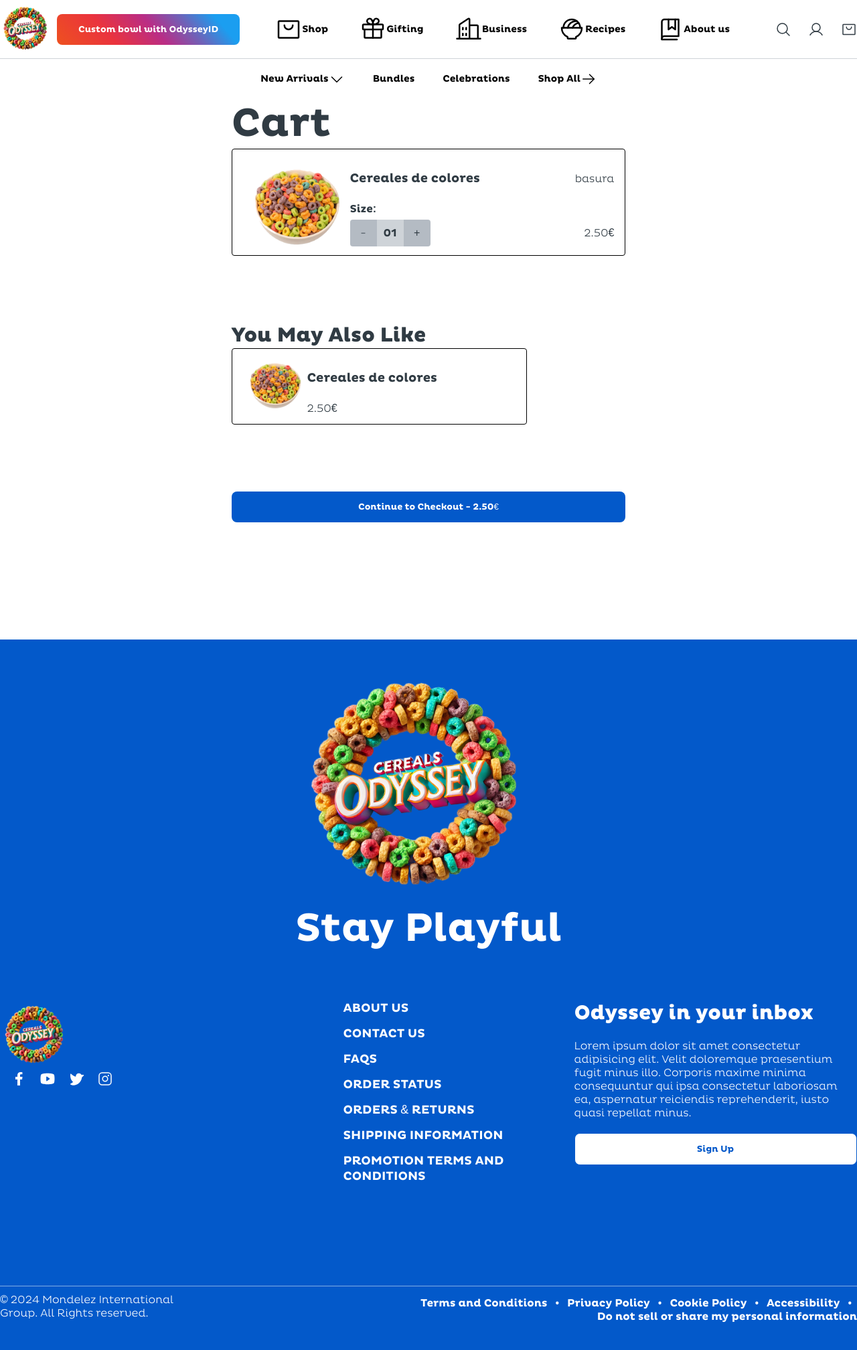
After one commit to zZhantii/CerealsOdyssey, a PHP site: page /cart.html in a window 1280 px wide. The commit adds this page. Shown: the whole page at 67% size. Run offline with PHP 8.4, Linux system fonts and the light colour scheme.

Commit message:
buy and cart

```diff
--- /dev/null
+++ b/proyecto/PaginaWeb/cart.html
@@ -0,0 +1,220 @@
+<!DOCTYPE html>
+<html lang="en">
+
+<head>
+    <meta charset="UTF-8">
+    <meta name="viewport" content="width=device-width, initial-scale=1.0">
+    <link rel="shortcut icon" href="img/Logo.png" type="image/x-icon">
+    <link rel="stylesheet" href="css/style.css">
+    <title>Cart</title>
+</head>
+
+<body>
+    <header>
+        <div class="container">
+            <div class="logo">
+                <a href="index.html"><img src="img/Logo.png" alt="Logo"></a>
+                <button class="buttonSpecial">Custom bowl with OdysseyID</button>
+            </div>
+            <nav>
+                <button class="buttonHeader">
+                    <svg xmlns="http://www.w3.org/2000/svg" viewBox="0 0 256 256">
+                        <rect width="256" height="256" fill="none" />
+                        <rect x="32" y="48" width="192" height="160" rx="8" fill="none" stroke="currentColor" stroke-linecap="round" stroke-linejoin="round" stroke-width="16" />
+                        <path d="M168,88a40,40,0,0,1-80,0" fill="none" stroke="currentColor" stroke-linecap="round" stroke-linejoin="round" stroke-width="16" />
+                    </svg>Shop
+                </button>
+                <button class="buttonHeader">
+                    <svg xmlns="http://www.w3.org/2000/svg" viewBox="0 0 256 256">
+                        <rect width="256" height="256" fill="none" />
+                        <rect x="32" y="80" width="192" height="48" rx="8" fill="none" stroke="currentColor" stroke-linecap="round" stroke-linejoin="round" stroke-width="16" />
+                        <path d="M208,128v72a8,8,0,0,1-8,8H56a8,8,0,0,1-8-8V128" fill="none" stroke="currentColor" stroke-linecap="round" stroke-linejoin="round" stroke-width="16" />
+                        <line x1="128" y1="80" x2="128" y2="208" fill="none" stroke="currentColor" stroke-linecap="round" stroke-linejoin="round" stroke-width="16" />
+                        <path d="M176.79,31.21c9.34,9.34,9.89,25.06,0,33.82C159.88,80,128,80,128,80s0-31.88,15-48.79C151.73,21.32,167.45,21.87,176.79,31.21Z" fill="none" stroke="currentColor" stroke-linecap="round" stroke-linejoin="round" stroke-width="16" />
+                        <path d="M79.21,31.21c-9.34,9.34-9.89,25.06,0,33.82C96.12,80,128,80,128,80s0-31.88-15-48.79C104.27,21.32,88.55,21.87,79.21,31.21Z" fill="none" stroke="currentColor" stroke-linecap="round" stroke-linejoin="round" stroke-width="16" />
+                    </svg>
+                    Gifting
+                </button>
+                <button class="buttonHeader">
+                    <svg xmlns="http://www.w3.org/2000/svg" viewBox="0 0 256 256">
+                        <rect width="256" height="256" fill="none" />
+                        <path d="M136,216V32a8,8,0,0,0-12.44-6.65l-80,53.33A8,8,0,0,0,40,85.35V216" fill="none" stroke="currentColor" stroke-linecap="round" stroke-linejoin="round" stroke-width="16" />
+                        <path d="M136,88h72a8,8,0,0,1,8,8V216" fill="none" stroke="currentColor" stroke-linecap="round" stroke-linejoin="round" stroke-width="16" />
+                        <line x1="16" y1="216" x2="240" y2="216" fill="none" stroke="currentColor" stroke-linecap="round" stroke-linejoin="round" stroke-width="16" />
+                        <line x1="104" y1="112" x2="104" y2="128" fill="none" stroke="currentColor" stroke-linecap="round" stroke-linejoin="round" stroke-width="16" />
+                        <line x1="72" y1="112" x2="72" y2="128" fill="none" stroke="currentColor" stroke-linecap="round" stroke-linejoin="round" stroke-width="16" />
+                        <line x1="72" y1="168" x2="72" y2="184" fill="none" stroke="currentColor" stroke-linecap="round" stroke-linejoin="round" stroke-width="16" />
+                        <line x1="104" y1="168" x2="104" y2="184" fill="none" stroke="currentColor" stroke-linecap="round" stroke-linejoin="round" stroke-width="16" />
+                    </svg>Business
+                </button>
+                <button class="buttonHeader">
+                    <svg xmlns="http://www.w3.org/2000/svg" viewBox="0 0 256 256">
+                        <rect width="256" height="256" fill="none" />
+                        <path d="M48,112a80,80,0,0,1,160,0" fill="none" stroke="currentColor" stroke-linecap="round" stroke-linejoin="round" stroke-width="16" />
+                        <path d="M89.6,112A80,80,0,0,1,168,48a81.61,81.61,0,0,1,8.61.46" fill="none" stroke="currentColor" stroke-linecap="round" stroke-linejoin="round" stroke-width="16" />
+                        <path d="M134.66,112A80.13,80.13,0,0,1,193,65.4" fill="none" stroke="currentColor" stroke-linecap="round" stroke-linejoin="round" stroke-width="16" />
+                        <path d="M88,199.3A96,96,0,0,1,32,112H224a96,96,0,0,1-56,87.3V208a8,8,0,0,1-8,8H96a8,8,0,0,1-8-8Z" fill="none" stroke="currentColor" stroke-linecap="round" stroke-linejoin="round" stroke-width="16" />
+                    </svg>Recipes
+                </button>
+                <button class="buttonHeader">
+                    <svg xmlns="http://www.w3.org/2000/svg" viewBox="0 0 256 256">
+                        <rect width="256" height="256" fill="none" />
+                        <polyline points="176 32 176 128 143.99 104 112 128 112 32" fill="none" stroke="currentColor" stroke-linecap="round" stroke-linejoin="round" stroke-width="16" />
+                        <path d="M48,216a24,24,0,0,1,24-24H208V32H72A24,24,0,0,0,48,56Z" fill="none" stroke="currentColor" stroke-linecap="round" stroke-linejoin="round" stroke-width="16" />
+                        <polyline points="48 216 48 224 192 224" fill="none" stroke="currentColor" stroke-linecap="round" stroke-linejoin="round" stroke-width="16" />
+                    </svg>About us
+                </button>
+            </nav>
+            <div class="profile">
+                <svg xmlns="http://www.w3.org/2000/svg" viewBox="0 0 256 256">
+                    <rect width="256" height="256" fill="none" />
+                    <circle cx="112" cy="112" r="80" fill="none" stroke="currentColor" stroke-linecap="round" stroke-linejoin="round" stroke-width="16" />
+                    <line x1="168.57" y1="168.57" x2="224" y2="224" fill="none" stroke="currentColor" stroke-linecap="round" stroke-linejoin="round" stroke-width="16" />
+                </svg>
+                <svg xmlns="http://www.w3.org/2000/svg" viewBox="0 0 256 256">
+                    <rect width="256" height="256" fill="none" />
+                    <circle cx="128" cy="96" r="64" fill="none" stroke="currentColor" stroke-linecap="round" stroke-linejoin="round" stroke-width="16" />
+                    <path d="M32,216c19.37-33.47,54.55-56,96-56s76.63,22.53,96,56" fill="none" stroke="currentColor" stroke-linecap="round" stroke-linejoin="round" stroke-width="16" />
+                </svg>
+                <svg xmlns="http://www.w3.org/2000/svg" viewBox="0 0 256 256">
+                    <rect width="256" height="256" fill="none" />
+                    <rect x="32" y="48" width="192" height="160" rx="8" fill="none" stroke="currentColor" stroke-linecap="round" stroke-linejoin="round" stroke-width="16" />
+                    <path d="M168,88a40,40,0,0,1-80,0" fill="none" stroke="currentColor" stroke-linecap="round" stroke-linejoin="round" stroke-width="16" />
+                </svg>
+            </div>
+        </div>
+        <div class="subContainer">
+            <button class="buttonSubmenu">
+                New Arrivals
+                <svg xmlns="http://www.w3.org/2000/svg" viewBox="0 0 256 256">
+                    <rect width="256" height="256" fill="none" />
+                    <polyline points="208 96 128 176 48 96" fill="none" stroke="currentColor" stroke-linecap="round" stroke-linejoin="round" stroke-width="16" />
+                </svg>
+            </button>
+            <button class="buttonSubmenu">Bundles</button>
+            <button class="buttonSubmenu">Celebrations</button>
+            <a href="shop.html">
+                <button class="buttonSubmenu">
+                    Shop All
+                    <svg xmlns="http://www.w3.org/2000/svg" viewBox="0 0 256 256">
+                        <rect width="256" height="256" fill="none" />
+                        <line x1="40" y1="128" x2="216" y2="128" fill="none" stroke="currentColor" stroke-linecap="round" stroke-linejoin="round" stroke-width="16" />
+                        <polyline points="144 56 216 128 144 200" fill="none" stroke="currentColor" stroke-linecap="round" stroke-linejoin="round" stroke-width="16" />
+                    </svg>
+                </button>
+            </a>
+        </div>
+    </header>
+    <main class="cartMain">
+        <div>
+            <h1>Cart</h1>
+            <div class="container-product">
+                <img src="img/photo1home.png" alt="">
+                <div class="container-buy">
+                    <div>
+                        <h3>Cereales de colores</h3>
+                        <p>basura</p>
+                    </div>
+                    <div>
+                        <h4>Size: </h4>
+                    </div>
+                    <div>
+                        <div class="plusandminus">
+                            <div class="minus">
+                                <p>-</p>
+                            </div>
+                            <div class="amount">
+                                01
+                            </div>
+                            <div class="plus">
+                                <p>+</p>
+                            </div>
+                        </div>
+                        <p>2.50€</p>
+                    </div>
+                </div>
+            </div>
+        </div>
+        <div>
+            <h2>You May Also Like</h2>
+            <div class="container-like">
+                <img src="img/photo1home.png" alt="">
+                <div class="container-buy">
+                    <div>
+                        <h3>Cereales de colores</h3>
+                    </div>
+                    <div>
+                        <p>2.50€</p>
+                    </div>
+                </div>
+            </div>
+        </div>
+        <button class="buttonMain">Continue to Checkout - 2.50€</button>
+    </main>
+    <footer id="footerMain2">
+        <div>
+            <a href="index.html"><img src="img/Logo.png" alt="Logo"></a>
+            <h1>Stay Playful</h1>
+        </div>
+        <div class="container2">
+            <div class="redes">
+                <img src="img/Logo.png" alt="Logo">
+                <div class="redes-svg">
+                    <svg xmlns="http://www.w3.org/2000/svg" xmlns:xlink="http://www.w3.org/1999/xlink" viewBox="0 0 24 24" width="24px" height="24px">
+                        <g id="filled">
+                            <g>
+                                <path d="M17.525,9H14V7c0-1.032,0.084-1.682,1.563-1.682h1.868v-3.18C16.522,2.044,15.608,1.998,14.693,2C11.98,2,10,3.657,10,6.699V9H7v4l3-0.001V22h4v-9.003l3.066-0.001L17.525,9z" />
+                            </g>
+                        </g>
+                    </svg>
+                    <svg xmlns="http://www.w3.org/2000/svg" viewBox="0 0 256 256">
+                        <rect width="256" height="256" fill="none" />
+                        <path d="M234.33,69.52a24,24,0,0,0-14.49-16.4C185.56,39.88,131,40,128,40s-57.56-.12-91.84,13.12a24,24,0,0,0-14.49,16.4C19.08,79.5,16,97.74,16,128s3.08,48.5,5.67,58.48a24,24,0,0,0,14.49,16.41C69,215.56,120.4,216,127.34,216h1.32c6.94,0,58.37-.44,91.18-13.11a24,24,0,0,0,14.49-16.41c2.59-10,5.67-28.22,5.67-58.48S236.92,79.5,234.33,69.52Zm-73.74,65-40,28A8,8,0,0,1,108,156V100a8,8,0,0,1,12.59-6.55l40,28a8,8,0,0,1,0,13.1Z" />
+                    </svg>
+                    <svg xmlns="http://www.w3.org/2000/svg" viewBox="0 0 256 256">
+                        <rect width="256" height="256" fill="none" />
+                        <path d="M245.66,77.66l-29.9,29.9C209.72,177.58,150.67,232,80,232c-14.52,0-26.49-2.3-35.58-6.84-7.33-3.67-10.33-7.6-11.08-8.72a8,8,0,0,1,3.85-11.93c.26-.1,24.24-9.31,39.47-26.84a110.93,110.93,0,0,1-21.88-24.2c-12.4-18.41-26.28-50.39-22-98.18a8,8,0,0,1,13.65-4.92c.35.35,33.28,33.1,73.54,43.72V88a47.87,47.87,0,0,1,14.36-34.3A46.87,46.87,0,0,1,168.1,40a48.66,48.66,0,0,1,41.47,24H240a8,8,0,0,1,5.66,13.66Z" />
+                    </svg>
+                    <svg xmlns="http://www.w3.org/2000/svg" viewBox="0 0 256 256">
+                        <rect width="256" height="256" fill="none" />
+                        <circle cx="128" cy="128" r="40" fill="none" stroke="currentColor" stroke-miterlimit="10" stroke-width="16" />
+                        <rect x="32" y="32" width="192" height="192" rx="48" fill="none" stroke="currentColor" stroke-linecap="round" stroke-linejoin="round" stroke-width="16" />
+                        <circle cx="180" cy="76" r="12" />
+                    </svg>
+                </div>
+            </div>
+            <div class="links">
+                <ul>
+                    <li>About us</li>
+                    <li>Contact Us</li>
+                    <li>FAQS</li>
+                    <li>Order status</li>
+                    <li>Orders & Returns</li>
+                    <li>Shipping information</li>
+                    <li>Promotion terms and conditions</li>
+                </ul>
+            </div>
+            <div class="profile">
+                <h2>Odyssey in your inbox</h2>
+                <p>Lorem ipsum dolor sit amet consectetur adipisicing elit. Velit doloremque praesentium fugit minus illo. Corporis maxime minima consequuntur qui ipsa consectetur laboriosam ea, aspernatur reiciendis reprehenderit, iusto quasi repellat minus.</p>
+                <button class="buttonMain2">Sign Up</button>
+            </div>
+        </div>
+        <div class="footer-content container2">
+            <p>© 2024 Mondelez International Group. All Rights reserved.</p>
+            <div class="footer-links">
+                <a href="#">Terms and Conditions</a>
+                <span>•</span>
+                <a href="#">Privacy Policy</a>
+                <span>•</span>
+                <a href="#">Cookie Policy</a>
+                <span>•</span>
+                <a href="#">Accessibility</a>
+                <span>•</span>
+                <a href="#">Do not sell or share my personal information</a>
+            </div>
+        </div>
+    </footer>
+</body>
+
+</html>
--- a/proyecto/PaginaWeb/css/style.css
+++ b/proyecto/PaginaWeb/css/style.css
@@ -510,3 +510,356 @@
 
 
 /* Checkout */
+
+.inputs {
+    display: flex;
+    justify-content: space-between;
+    width: 100%;
+    padding: 16px 0px 0px;
+}
+
+.buy {
+    display: flex;
+    width: 100%;
+    padding-left: 20%;
+    padding-right: 20%;
+}
+
+.informationPersonal {
+    border-right: 1px solid #303B43;
+    padding: 43px;
+    width: 660px;
+}
+
+.buyProducts {
+    border-left: 1px solid #303B43;
+    background-color: #B4BBC3;
+    padding: 43px;
+    width: auto;
+}
+
+.cart,
+.contact div {
+    display: flex;
+    align-items: center;
+    justify-content: space-between;
+}
+
+.cart img {
+    height: 80px;
+}
+
+.cart svg {
+    height: 30px;
+    color: #0359ca;
+}
+
+form {
+    display: flex;
+    flex-direction: column;
+    align-items: center;
+}
+
+form h2 {
+    font-size: 0.75rem;
+}
+
+form .inputs {
+    display: flex;
+    gap: 10px;
+    width: 100%;
+    justify-content: space-between;
+}
+
+form .inputs button {
+    width: auto;
+    height: 48px;
+    border-radius: 8px;
+}
+
+.separation {
+    display: flex;
+    justify-content: center;
+    width: 100%;
+    padding: 22px 0px 29px;
+}
+
+.buy h2 {
+    font-size: 2rem;
+}
+
+.contact {
+    display: flex;
+    flex-direction: column;
+}
+
+input[type="text"] {
+    padding: 15.5px 13px;
+    height: 56px;
+    width: 100%;
+    border: 1px solid #B4BBC3;
+    border-radius: 5px;
+    font-size: 1rem;
+    font-family: 'PlutoLight';
+}
+
+.accept {
+    display: flex;
+}
+
+.delivery,
+.payment {
+    width: 100%;
+    display: flex;
+    flex-direction: column;
+    gap: 20px;
+}
+
+.selects {
+    display: flex;
+    flex-direction: column;
+    align-items: start;
+    border: 1px solid #B4BBC3;
+    border-radius: 4px;
+    padding: 15px 13px;
+    height: 65px;
+}
+
+.selects label {
+    font-family: 'PlutoLight';
+    font-size: 0.75rem;
+}
+
+.selects select {
+    font-family: 'PlutoMedium';
+    border: 0;
+    justify-content: space-between;
+    width: 100%;
+}
+
+.delivery .inputs {
+    display: flex;
+    justify-content: space-between;
+}
+
+.delivery p {
+    display: flex;
+    justify-content: center;
+    align-items: center;
+    background-color: #B4BBC3;
+    padding: 20px;
+}
+
+.checkbox {
+    display: flex;
+    align-items: center;
+    gap: 10px;
+    padding: 16px;
+    border: 1px solid #B4BBC3;
+    border-radius: 4px;
+}
+
+.checkbox input {
+    height: 20px;
+    width: 20px;
+}
+
+.checkbox label {
+    font-family: 'PlutoLight';
+}
+
+.payment .header {
+    display: flex;
+    justify-content: space-between;
+    border: 1px solid #0359ca;
+    border-radius: 4px 4px 0px 0px;
+    background-color: #29AAEB;
+    padding: 16px;
+}
+
+.payment .body {
+    display: flex;
+    flex-direction: column;
+    padding: 16px;
+    border-radius: 0px 0px 4px 4px;
+    background-color: #D2EBF7;
+}
+
+.payment .checkbox {
+    border: 0;
+}
+
+.informationPersonal input[type="submit"] {
+    padding: 14px;
+    background-color: #0359ca;
+    color: white;
+    border: 0;
+    border-radius: 4px;
+    height: 70px;
+    font-size: 1.5rem;
+}
+
+/* BuyProducts */
+
+.product {
+    padding: 0;
+    border: 0;
+    display: flex;
+    align-items: center;
+
+}
+
+.img-product img {
+    height: 64px;
+    width: 64px;
+    object-fit: cover;
+    border: 1px solid black;
+    background-color: white;
+    border-radius: 4px;
+}
+
+.informationProduct {
+    width: 300px;
+    height: 64px;
+    display: flex;
+    align-items: center;
+    flex-wrap: wrap;
+}
+
+.product p {
+    margin-left: 20px;
+}
+
+.discounts {
+    margin-top: 20px;
+}
+
+.discounts div {
+    display: flex;
+    align-items: center;
+    gap: 15px;
+}
+
+.discounts div input[type="text"] {
+    padding: 15px 13px;
+    border: 1px solid black;
+    font-family: 'PlutoLight';
+    width: 80%;
+}
+
+.discounts div input[type="submit"] {
+    padding: 15px 13px;
+    border: 1px solid black;
+    font-family: 'PlutoBold';
+    font-size: 1rem;
+    width: 20%;
+    height: 56px;
+    border-radius: 4px;
+}
+
+.totalPrice {
+    margin-top: 20px;
+    display: flex;
+    justify-content: space-between;
+    flex-direction: column;
+    gap: 10px;
+}
+
+.totalPrice div {
+    display: flex;
+    justify-content: space-between;
+    width: 100%;
+}
+
+.total {
+    margin-top: 20px;
+    font-family: 'PlutoBold';
+    font-size: 2rem;
+}
+
+/* Cart */
+
+.cartMain {
+    margin-left: 27%;
+    margin-right: 27%;
+    display: flex;
+    flex-direction: column;
+    justify-content: start;
+    gap: 100px;
+    margin-bottom: 175px;
+}
+
+.container-product {
+    display: flex;
+    border: 1px solid black;
+    border-radius: 4px;
+    height: 160px;
+    padding: 8px 16px;
+}
+
+.container-product img {
+    height: 160px;
+    width: 160px;
+    object-fit: cover;
+}
+
+.container-buy {
+    display: flex;
+    flex-direction: column;
+    justify-content: space-evenly;
+    width: 100%;
+}
+
+.container-buy div {
+    display: flex;
+    justify-content: space-between;
+    align-items: center;
+}
+
+.container-buy h4 {
+    margin: 0;
+}
+
+.plusandminus {
+    border-radius: 4px 0px 0px 4px;
+}
+
+.plusandminus div {
+    display: flex;
+    justify-content: center;
+    height: 40px;
+    width: 40px;
+    padding: 0px 8px;
+}
+
+.amount {
+    background-color: #CED3D8;
+}
+
+.minus,
+.plus {
+    background-color: #B4BBC3;
+}
+
+.minus {
+    border-radius: 4px 0px 0px 4px;
+}
+
+.plus {
+    border-radius: 0px 4px 4px 0px;
+}
+
+.container-like {
+    display: flex;
+    border: 1px solid black;
+    border-radius: 4px;
+    height: 114px;
+    padding: 8px 16px;
+    width: 75%;
+}
+
+.container-like img {
+    height: 96px;
+    width: 96px;
+    object-fit: cover;
+}
```
Also changed, not shown: proyecto/PaginaWeb/buy.html (+68 -22 lines).
